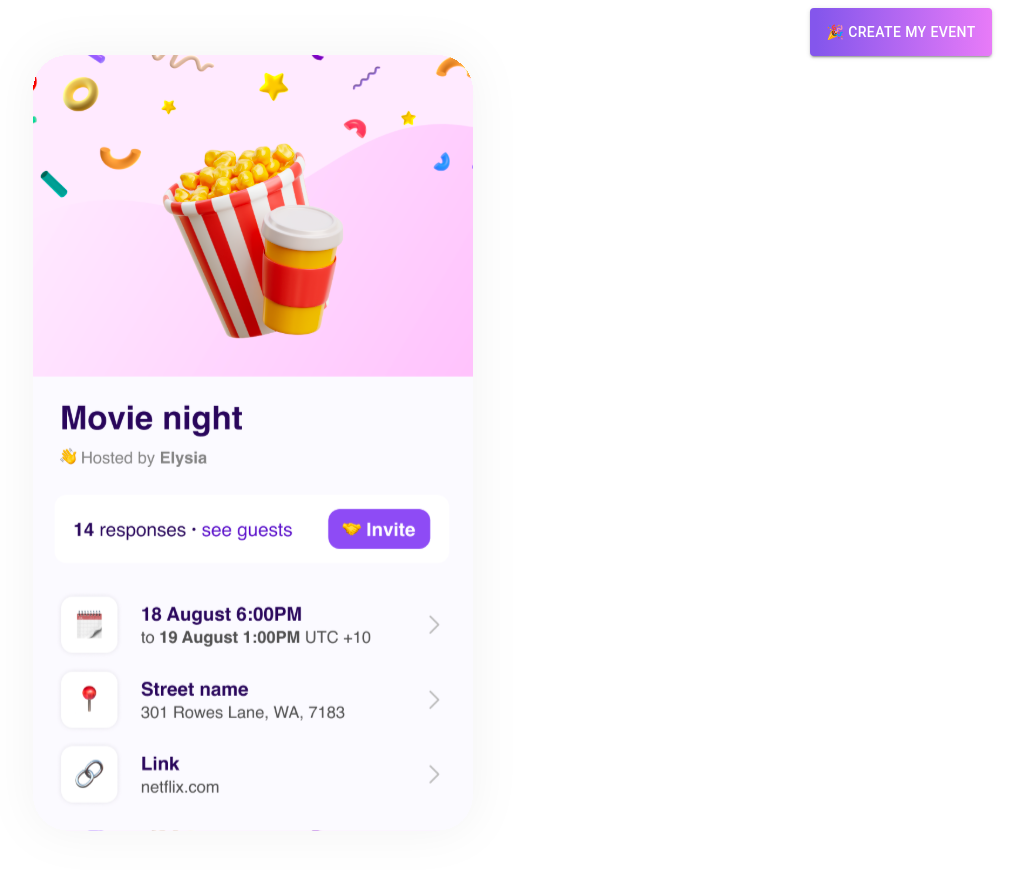
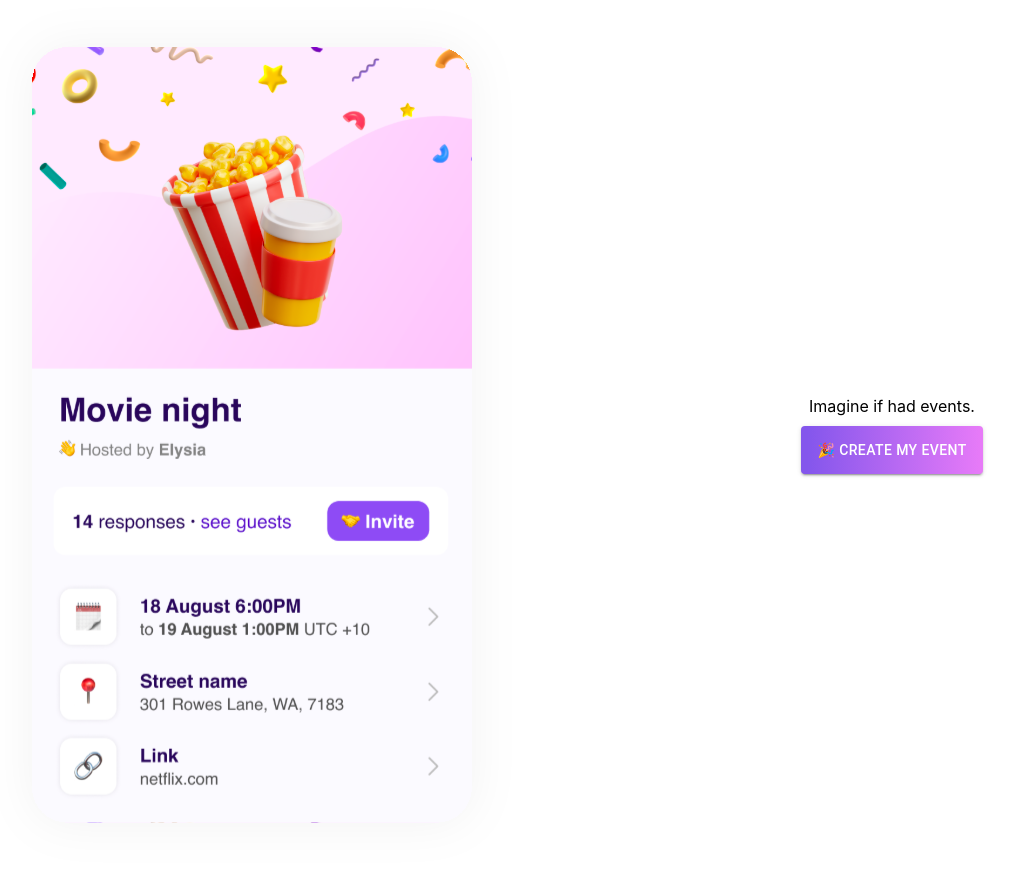
Before and after one commit to u1810291/test-project, a React (Create React App) app: page / in a window 1280 px wide. Shown: the top 870 px of the page, without its empty margins (63-1087 px from the left). Built offline with nearby package versions, Linux system fonts and the light colour scheme.

Commit message:
fix: fixing ui representation of components

```diff
--- a/src/feature/event/layouts/EventList.tsx
+++ b/src/feature/event/layouts/EventList.tsx
@@ -1,26 +1,24 @@
 import React from 'react';
 import { Button } from '../../../components/Button';
 import Box from '@mui/material/Box';
-import Grid from '@mui/material/Grid';
 import {ReactComponent as CreateIMG} from '../../../assets/create-event.svg';
-import { Item, useStyles } from './style'
+import { useStyles } from './style'
 
 export const EventList = () => {
   const classes = useStyles();
   return(
     <Box className={classes.root} sx={{ flexGrow: 1 }}>
-      <Grid className={classes.grid} container spacing={2}>
-        <Grid item xs={6}>
-          <Item>
-            <CreateIMG />
-          </Item>
-        </Grid>
-        <Grid item xs={6}>
-          <Item>
-            <Button title='🎉 Create my event'/>
-          </Item>
-        </Grid>
-      </Grid>
+      <Box className={classes.grid}>
+        <Box className={classes.leftSide}>
+          <CreateIMG />
+        </Box>
+        <Box className={classes.topRight}>
+          Imagine if had events.
+        </Box>
+        <Box className={classes.bottomRight}>
+          <Button title='🎉 Create my event'/>
+        </Box>
+      </Box>
     </Box>
   )
 }
--- a/src/feature/event/layouts/style.ts
+++ b/src/feature/event/layouts/style.ts
@@ -22,5 +22,35 @@ export const useStyles = makeStyles({
   },
   grid: {
     height: '100vh',
-  }
+    width: '100vw',
+    display: 'grid',
+    gridTemplateColumns: '1fr 1fr',
+    gap: '0px 0px',
+    gridTemplateAreas: `"leftSide top-right ."
+      "leftSide bottom-right ."`,
+    gridGap: '10px',
+  },
+  leftSide: {
+    gridArea: 'leftSide',
+    display: 'flex',
+    alignItems: 'center',
+    width: '100%',
+    justifyContent: 'center',
+  },
+  topRight: {
+    gridArea: 'top-right',
+    display: 'flex',
+    width: '100%',
+    height: '100%',
+    justifyContent: 'center',
+    alignItems: 'end'
+  },
+  bottomRight: {
+    display: 'flex',
+    width: '100%',
+    height: '100%',
+    alignItems: 'start',
+    justifyContent: 'center',
+    gridArea: 'bottom-right',
+  },
 })
```
